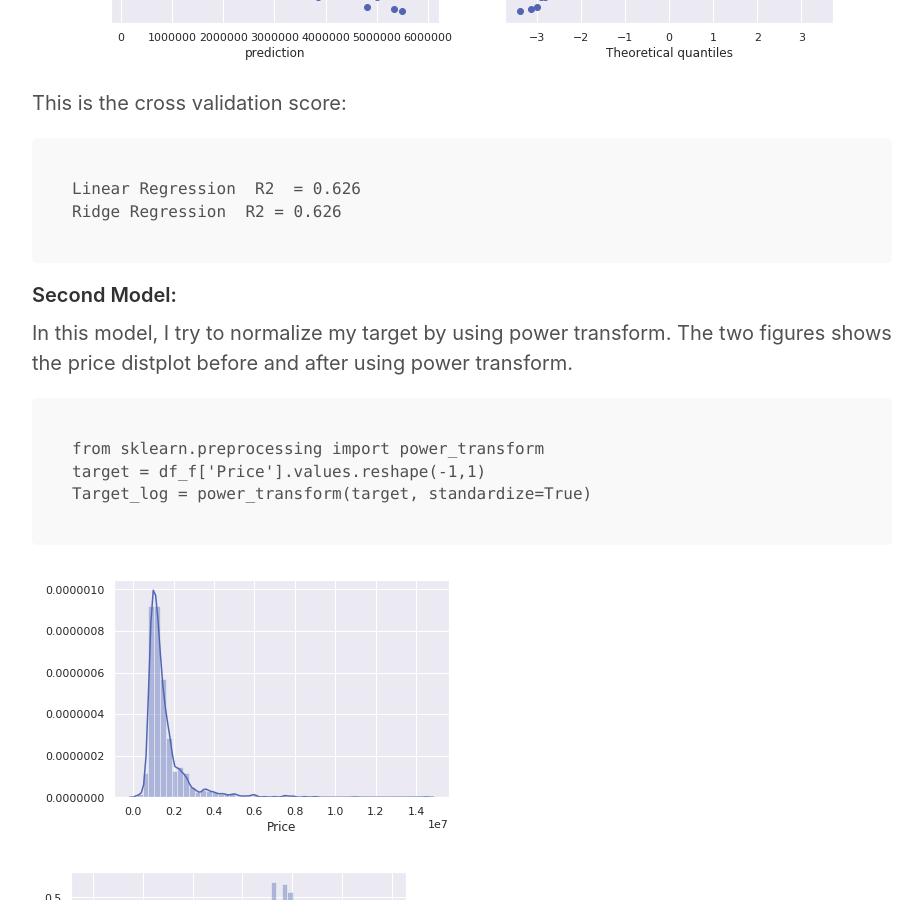
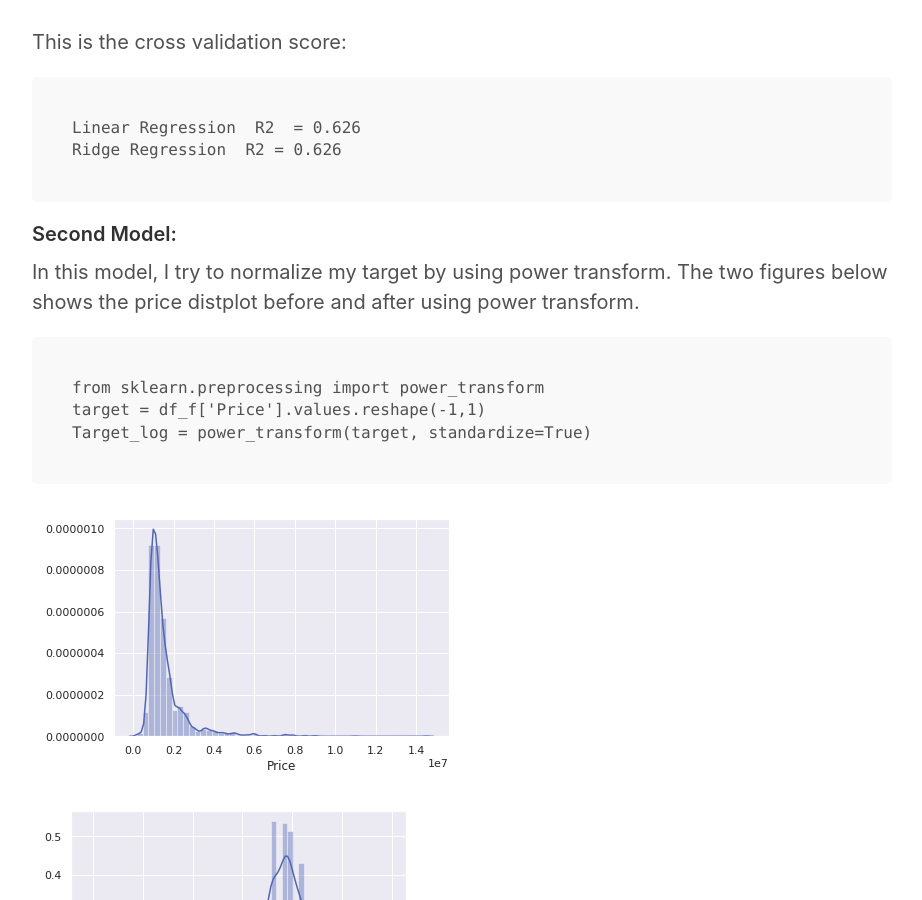
Before and after one commit to SulimanMD/SulimanMD.github.io, a Jekyll site: the page built from _posts/2019-09-22-Project_2.md, in a window 1280 px wide and 900 px high, scrolled down 6424 px. Shown: the whole window, without its empty margins (178-1100 px from the left). Built offline with Jekyll 4.4.1, drawn with Linux system fonts in a browser that asks for light colours; some of the changed text lies outside the part shown.

Commit message:
Commit number 30

````diff
--- a/_posts/2019-09-22-Project_2.md
+++ b/_posts/2019-09-22-Project_2.md
@@ -140,7 +138,7 @@ Ridge Regression  R2 = 0.626
 
 #### Second Model:
 
-In this model, I try to normalize my target by using power transform. The two figures shows the price distplot before and after using power transform.
+In this model, I try to normalize my target by using power transform. The two figures below shows the price distplot before and after using power transform.
 ```
 from sklearn.preprocessing import power_transform
 target = df_f['Price'].values.reshape(-1,1)
@@ -164,7 +162,7 @@ Ridge Regression  R2 = 0.6698
 
 #### Third Model:
 
-In this model, I try to normalize the size feature by using power transform. The two figures shows the size distplot before and after using power transform.
+In this model, I try to normalize the size feature by using power transform. The two figures below shows the size distplot before and after using power transform.
 ```
 target_sizes = df_f.loc[:, df_f.columns == 'Sizes']
 pt = PowerTransformer()
@@ -203,3 +201,5 @@ Ridge Regression  R2 = 0.6186
 
 
 ## Conclusions and Future Work:
+
+We can see that when I did a power-transform on the target and the size feature this result a better residuals and R-sqaured score. For future work, I will used a better website or multiple websites that give me more feature like house front, street width, and two other features.
````
Also changed, not shown: other parts of _posts/2019-09-22-Project_2.md (+0 -2 lines).
